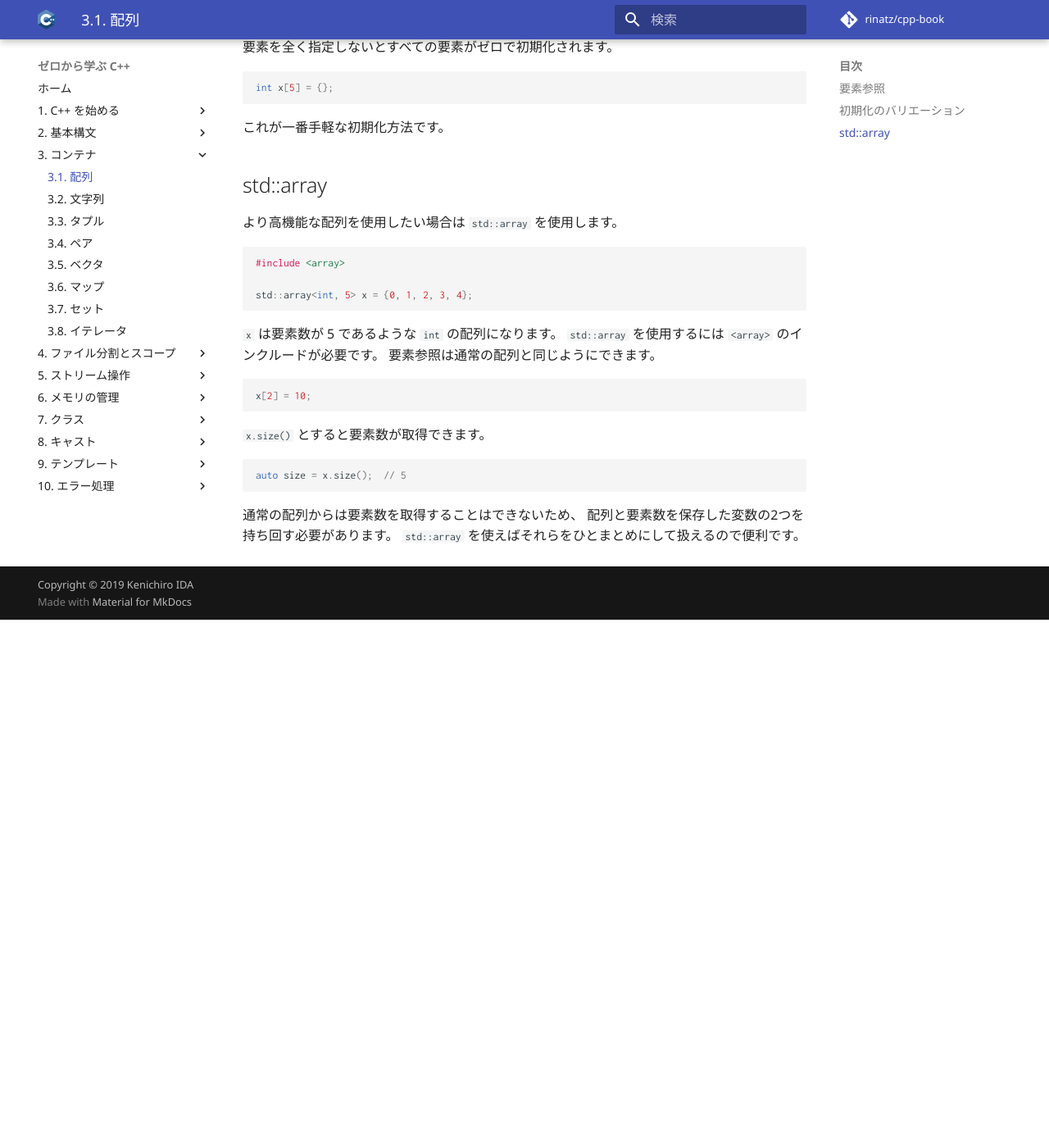
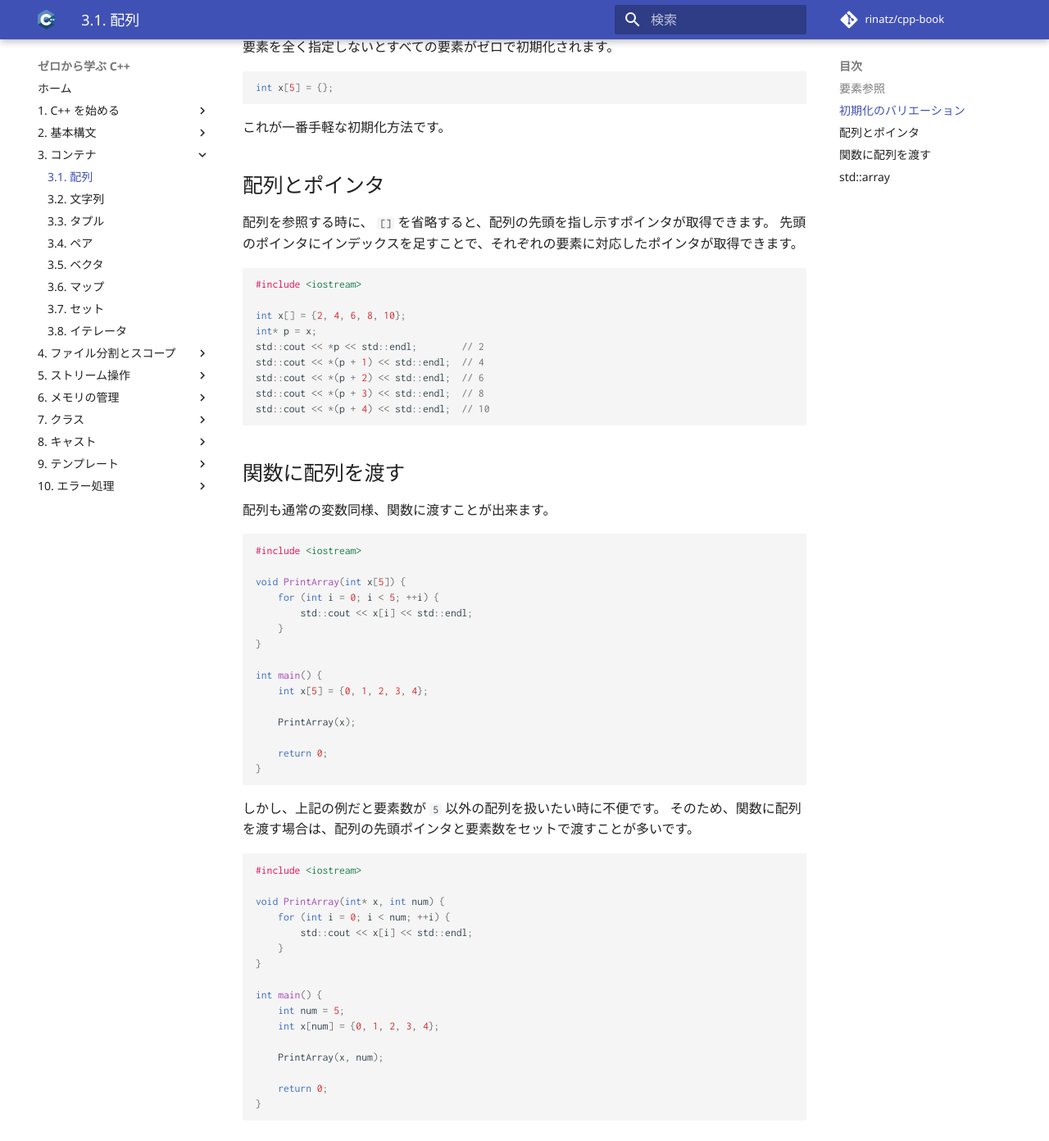
Before and after one commit to rinatz/cpp-book, an MkDocs documentation site: the page built from docs/ch03-01-arrays.md, in a window 1280 px wide and 1400 px high, scrolled down 973 px. Shown: the top 1392 px of the window at 82% size. Built offline with MkDocs 1.6.1 and Material for MkDocs 9.7.7, drawn with Linux system fonts in a browser that asks for light colours; comment, search, counter and statistics services are not loaded; before the commit the page ends 1729 px from its top, so only the background shows below that.

Commit message:
Add array with pointer

````diff
--- a/docs/ch03-01-arrays.md
+++ b/docs/ch03-01-arrays.md
@@ -53,6 +53,67 @@ int x[5] = {};
 
 これが一番手軽な初期化方法です。
 
+## 配列とポインタ
+
+配列を参照する時に、 `[]` を省略すると、配列の先頭を指し示すポインタが取得できます。
+先頭のポインタにインデックスを足すことで、それぞれの要素に対応したポインタが取得できます。
+
+```cpp
+#include <iostream>
+
+int x[] = {2, 4, 6, 8, 10};
+int* p = x;
+std::cout << *p << std::endl;        // 2
+std::cout << *(p + 1) << std::endl;  // 4
+std::cout << *(p + 2) << std::endl;  // 6
+std::cout << *(p + 3) << std::endl;  // 8
+std::cout << *(p + 4) << std::endl;  // 10
+```
+
+## 関数に配列を渡す
+
+配列も通常の変数同様、関数に渡すことが出来ます。
+
+```cpp
+#include <iostream>
+
+void PrintArray(int x[5]) {
+    for (int i = 0; i < 5; ++i) {
+        std::cout << x[i] << std::endl;
+    }
+}
+
+int main() {
+    int x[5] = {0, 1, 2, 3, 4};
+
+    PrintArray(x);
+
+    return 0;
+}
+```
+
+しかし、上記の例だと要素数が `5` 以外の配列を扱いたい時に不便です。
+そのため、関数に配列を渡す場合は、配列の先頭ポインタと要素数をセットで渡すことが多いです。
+
+```cpp
+#include <iostream>
+
+void PrintArray(int* x, int num) {
+    for (int i = 0; i < num; ++i) {
+        std::cout << x[i] << std::endl;
+    }
+}
+
+int main() {
+    int num = 5;
+    int x[num] = {0, 1, 2, 3, 4};
+
+    PrintArray(x, num);
+
+    return 0;
+}
+```
+
 ## std::array
 
 より高機能な配列を使用したい場合は `std::array` を使用します。
````
